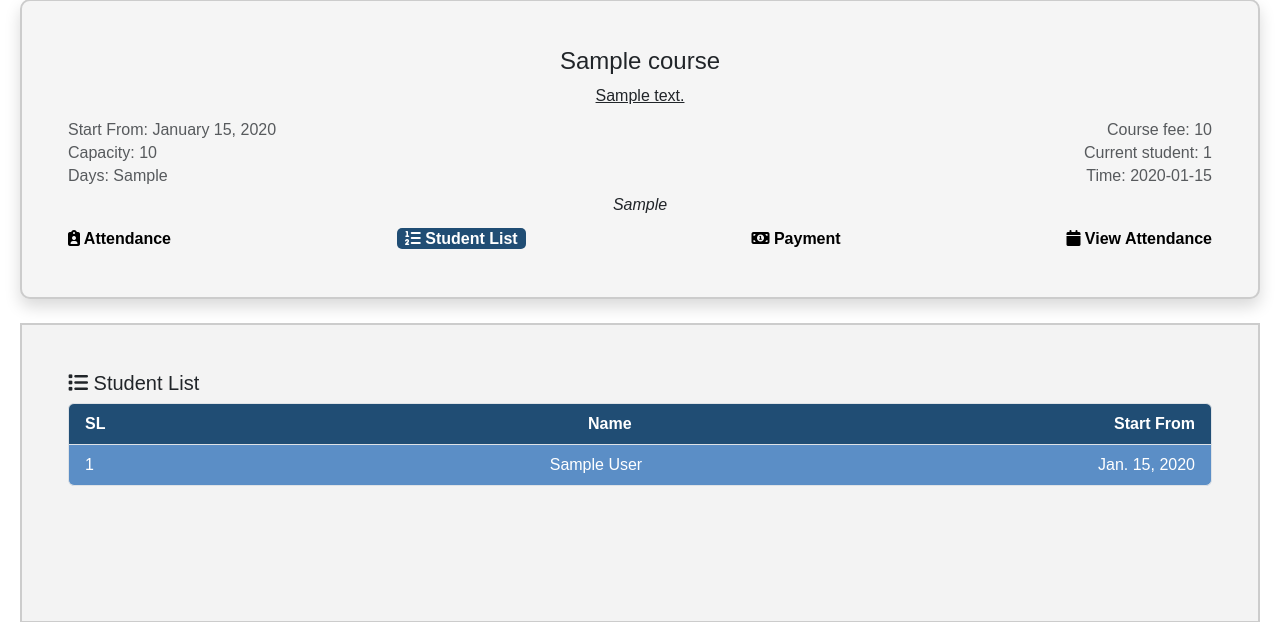
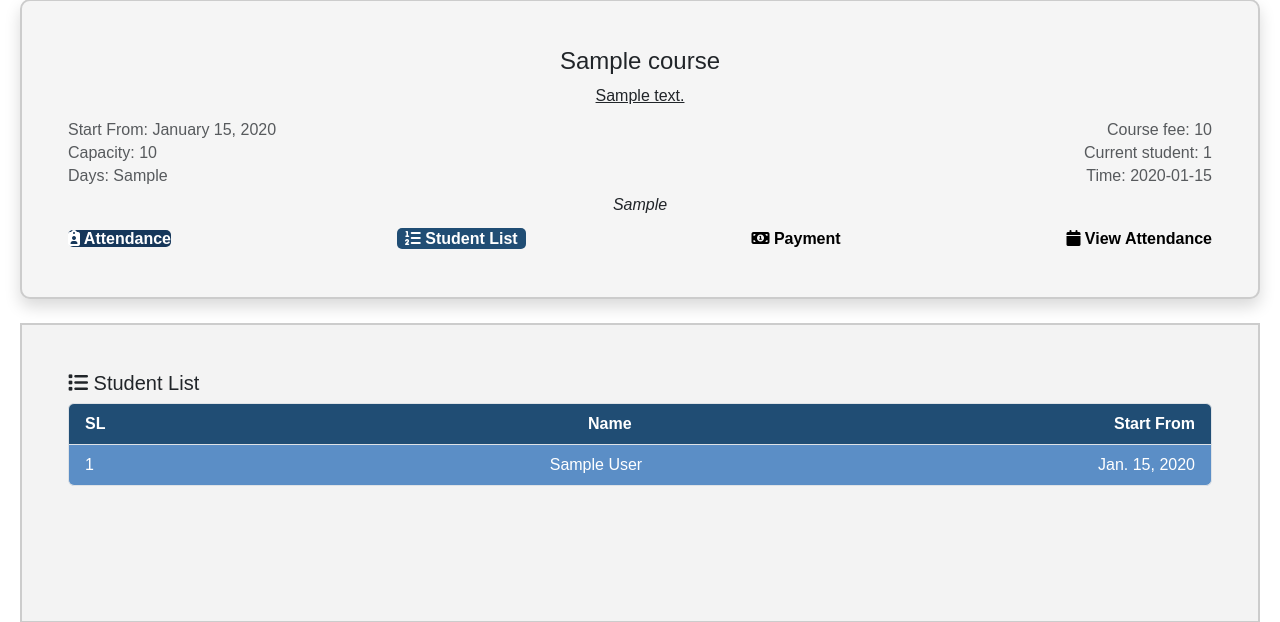
Before and after one commit to ripon1995/student-manager, a Django app: page /course/view/course/00000000-0000-0000-0000-000000000001/ in a window 1280 px wide, with the pointer over the restyled element. Shown: the part 21-643 px from the top of the page. Run offline with Django 5.2, Linux system fonts and the light colour scheme; tables that the repository leaves empty hold one stand-in row (values such as "Sample post").

Commit message:
What? - active menu marked

```diff
--- a/course/templates/course/course_detail.html
+++ b/course/templates/course/course_detail.html
@@ -2,6 +2,14 @@
 
 {% block content %}
     <style>
+        .card-subtitle a:hover,
+        .active-menu:hover {
+            background-color: #16375a !important; /* Darker blue on hover */
+            color: #fff !important;
+            border-radius: 5px;
+            text-decoration: none;
+            transition: background 0.2s;
+        }
 
         .active-menu {
             background-color: #204d74 !important;
@@ -93,7 +101,8 @@
                         <a href="#" id="show-attendance-form"> <i class="fa-solid fa-clipboard-user"></i> Attendance</a>
                     </h6>
                     <h6 class="card-subtitle mb-2 text-muted">
-                        <a href="#" id="show-student-list" class="active-menu"> <i class="fa-solid fa-list-ol"></i> Student List </a>
+                        <a href="#" id="show-student-list" class="active-menu"> <i class="fa-solid fa-list-ol"></i>
+                            Student List </a>
                     </h6>
                     <h6 class="card-subtitle mb-2 text-muted">
                         <a href="#" id="show-payment-list"> <i class="fa-solid fa-money-bill-1"></i> Payment </a>
```
